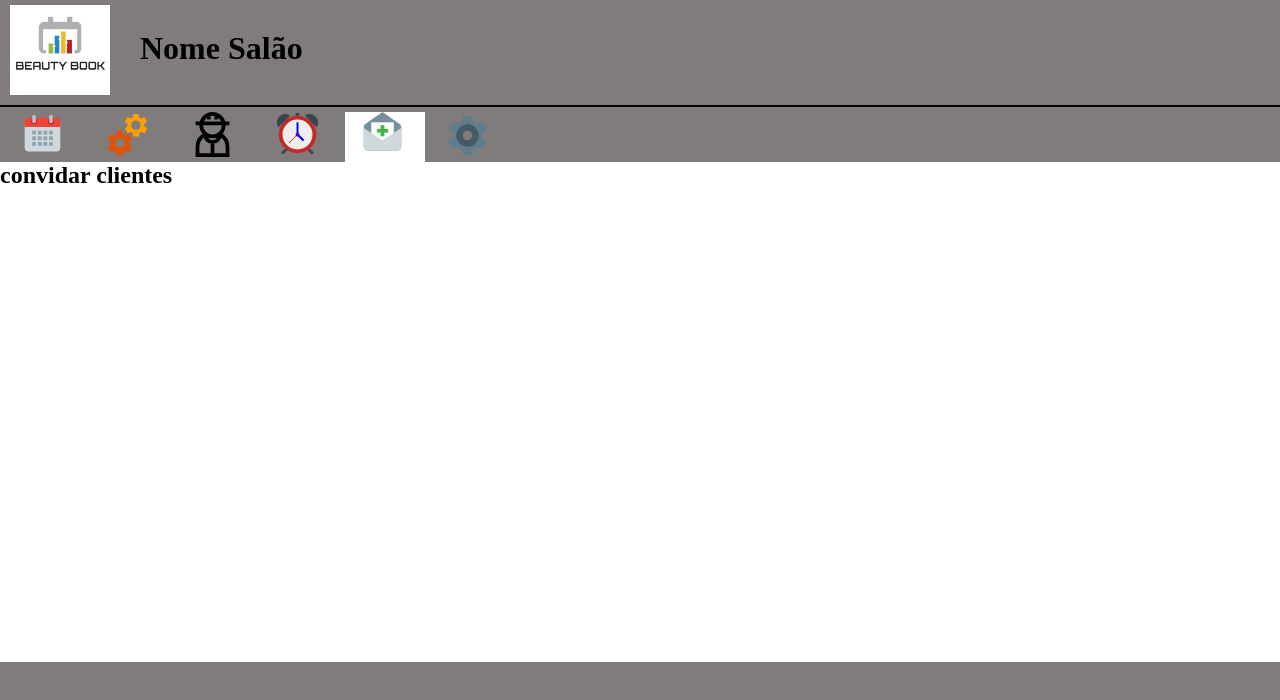
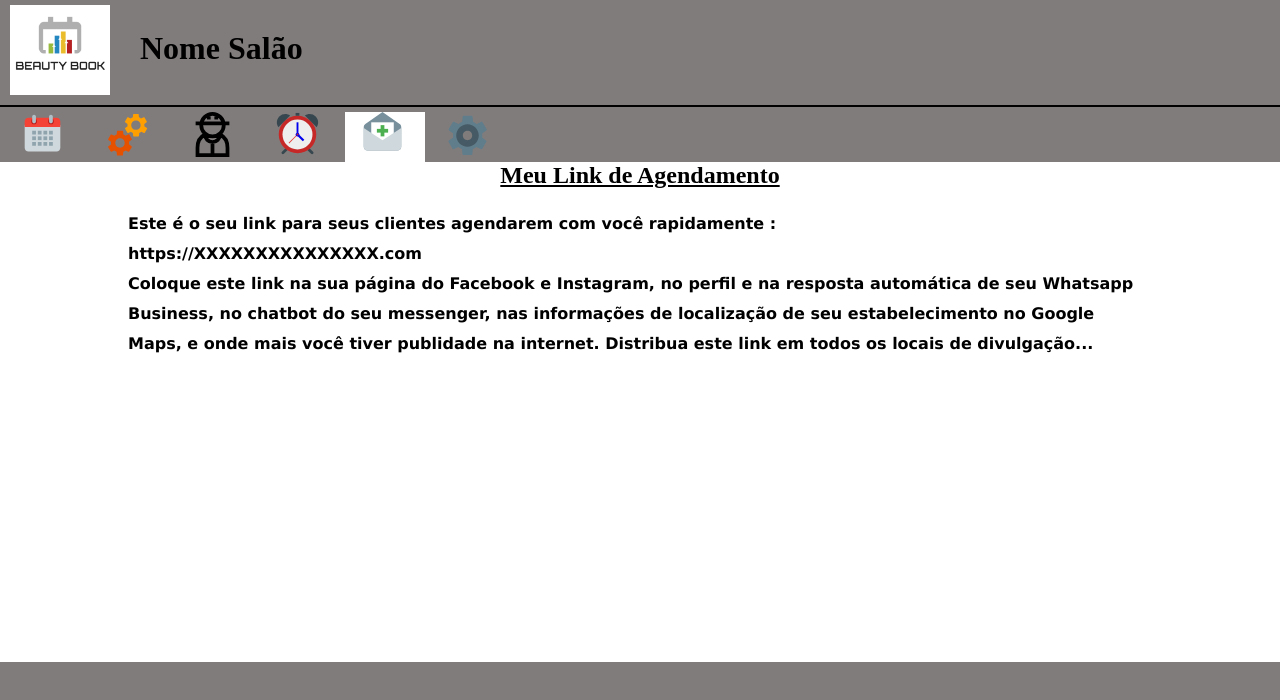
Before and after one commit to joaoMicheletti/BeautyBook, a React (Create React App) app in the folder frontend/: page /convidarcliente in a window 1280 px wide. Shown: the top 700 px of the page. Built offline with nearby package versions, Linux system fonts and the light colour scheme.

Commit message:
Convidar cLiente
criado o corpo da pagina

```diff
--- a/frontend/package.json
+++ b/frontend/package.json
@@ -1,6 +1,6 @@
 {
   "name": "frontend",
-  "version": "0.1.7",
+  "version": "0.1.8",
   "private": true,
   "dependencies": {
     "@testing-library/jest-dom": "^5.16.5",
--- a/frontend/src/pages/convidarcliente/convidarcliente.js
+++ b/frontend/src/pages/convidarcliente/convidarcliente.js
@@ -34,7 +34,23 @@ export default function Servicos(){
                 </div>
             </div>
             <section id="SectionAgendaSalao">
-                <h1>convidar clientes</h1>
+                <h1 id="TitleLinkAgendamento" >Meu Link de Agendamento</h1>
+                <div id="InfoLink">
+                    <p id="TextInfoLink">
+                    Este é o seu link para seus clientes agendarem com você
+                    rapidamente :<br/>
+                    https://XXXXXXXXXXXXXXX.com
+                    <br/>
+                    Coloque este link na sua página
+                    do Facebook e Instagram, no perfil e na resposta
+                    automática de seu Whatsapp Business, no chatbot do
+                    seu messenger, nas informações de localização de seu
+                    estabelecimento no Google Maps, e onde mais você tiver
+                    publidade na internet. Distribua este link em todos os
+                    locais de divulgação...
+
+                    </p>
+                </div>
             </section>
         </div>
     );
--- a/frontend/src/pages/convidarcliente/style_convidar.css
+++ b/frontend/src/pages/convidarcliente/style_convidar.css
@@ -31,3 +31,16 @@
     margin-left: 15px;
     font-size: 45px;
 }
+#TitleLinkAgendamento {
+    text-align: center;
+    text-decoration: underline;
+}
+#InfoLink{
+    width: 80%;
+    margin-left: 10%;
+}
+#TextInfoLink {
+    font-family: 'Lucida Sans', 'Lucida Sans Regular', 'Lucida Grande', 'Lucida Sans Unicode', Geneva, Verdana, sans-serif;
+    font-weight: 600;
+    line-height: 30px;
+}
```
